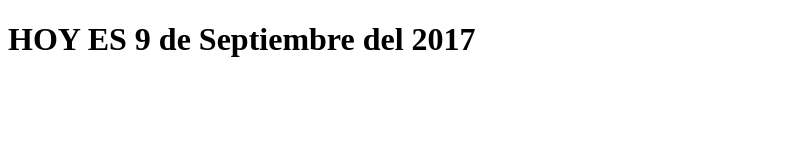
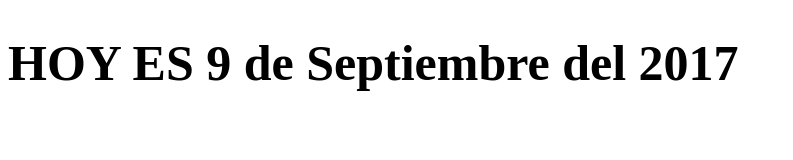
Before and after one commit to humusdigital/labs-001, a plain HTML site: page index.html in a window 1280 px wide. Shown: the whole page, without its empty margins (0-793 px from the left). Drawn offline with Linux system fonts and the light colour scheme.

Commit message:
segundo ejercicio

```diff
--- a/css/styles.css
+++ b/css/styles.css
@@ -0,0 +1,4 @@
+h1
+{
+  font-size: 50px;
+}
--- a/index.html
+++ b/index.html
@@ -1,8 +1,11 @@
 <!DOCTYPE html>
 <html>
+<head>
 <title>Esta es la fecha de hoy</title>
+<link rel="stylesheet" type="text/css" href="css/styles.css">
+</head>
 <body>
-  <h1>HOY ES 9 de Septiembre del 2017</h1>
-
+  <div class="stilo">
+  <h1>HOY ES 9 de Septiembre del 2017</h1></div>
 </body>
 </html>
```
